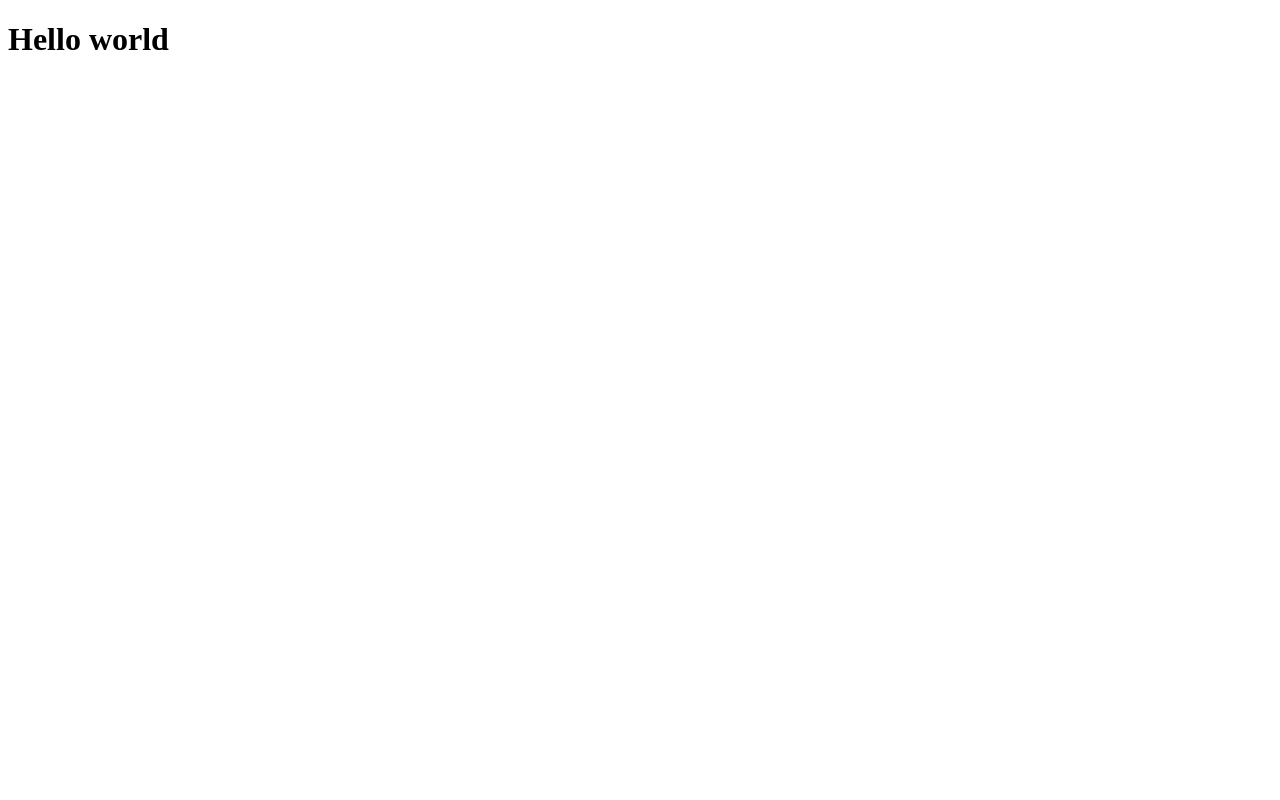
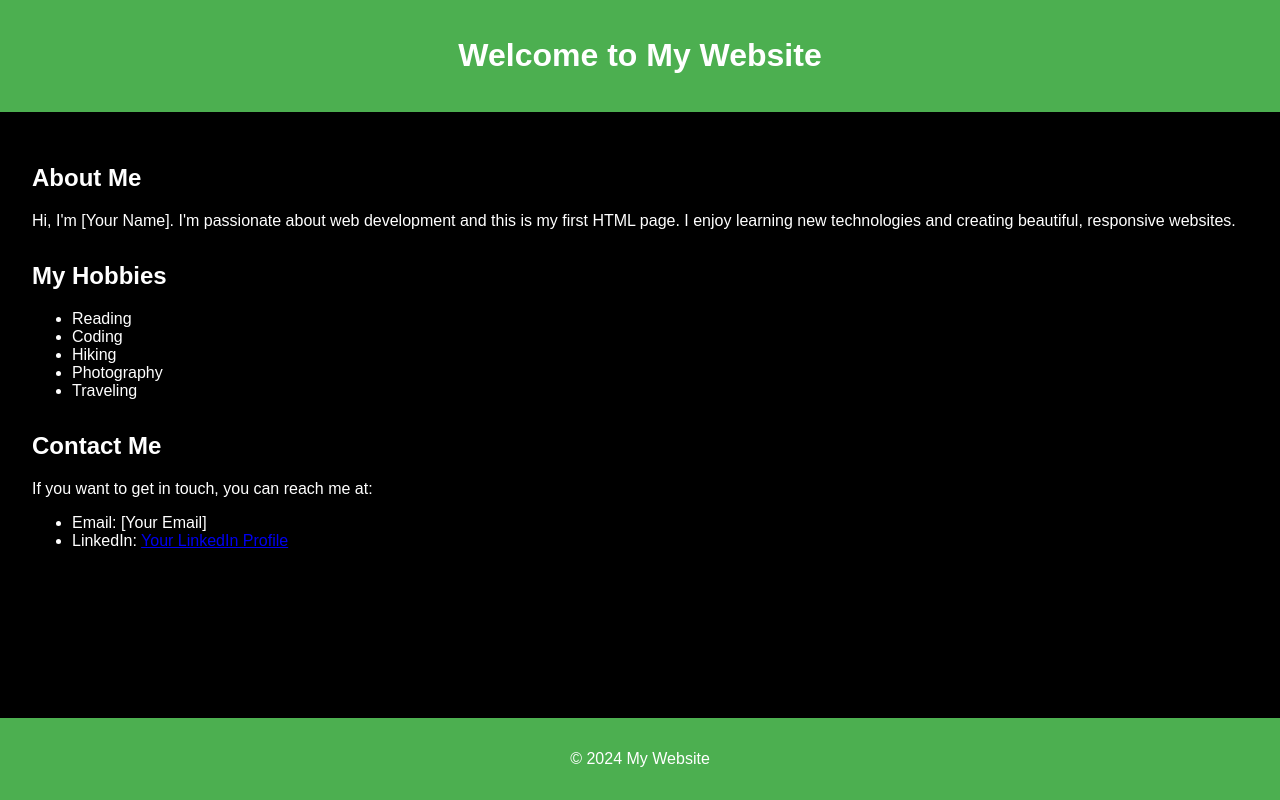
Before and after one commit to kartikgothwal/JS-mastery, a website: page index.html in a window 1280 px wide. Drawn offline with Linux system fonts and the light colour scheme.

Commit message:
dom and BOM

```diff
--- /dev/null
+++ b/DOM/index.js
@@ -0,0 +1 @@
+console.log(document.children[0].children)
--- /dev/null
+++ b/DOM/selecting-HTML_elements/index.js
@@ -0,0 +1,3 @@
+// by tagname
+//it returns an HTML collection
+console.log(document.getElementsByTagName("div")[1])
--- a/index.html
+++ b/index.html
@@ -3,11 +3,76 @@
 <head>
     <meta charset="UTF-8">
     <meta name="viewport" content="width=device-width, initial-scale=1.0">
-    <title>Learning</title>
-
+    <title>My First HTML Page</title>
+    <style>
+        body {
+            font-family: Arial, sans-serif;
+            background-color: #000000;
+            color: white;
+            margin: 0;
+            padding: 0;
+        }
+        header {
+            background-color: #4CAF50;
+            color: white;
+            text-align: center;
+            padding: 1em 0;
+        }
+        main {
+            padding: 2em;
+        }
+        footer {
+            background-color: #4CAF50;
+            color: white;
+            text-align: center;
+            padding: 1em 0;
+            position: fixed;
+            width: 100%;
+            bottom: 0;
+        }
+        .content-section {
+            margin-bottom: 2em;
+            color: white;
+        }
+    </style>
 </head>
 <body>
-    <h1>Hello world</h1>
+
+<header>
+    <h1>Welcome to My Website</h1>
+</header>
+
+<main>
+    <div class="content-section">
+        <h2>About Me</h2>
+        <p>Hi, I'm [Your Name]. I'm passionate about web development and this is my first HTML page. I enjoy learning new technologies and creating beautiful, responsive websites.</p>
+    </div>
+
+    <div class="content-section">
+        <h2>My Hobbies</h2>
+        <ul>
+            <li>Reading</li>
+            <li>Coding</li>
+            <li>Hiking</li>
+            <li>Photography</li>
+            <li>Traveling</li>
+        </ul>
+    </div>
+
+    <div class="content-section">
+        <h2>Contact Me</h2>
+        <p>If you want to get in touch, you can reach me at:</p>
+        <ul>
+            <li>Email: [Your Email]</li>
+            <li>LinkedIn: <a href="https://www.linkedin.com/in/your-profile" target="_blank">Your LinkedIn Profile</a></li>
+        </ul>
+    </div>
+</main>
+
+<footer>
+    <p>&copy; 2024 My Website</p>
+</footer>
+
 </body>
- <script src="/destructuring.js"></script>
+<script src="./DOM/selecting-HTML_elements/index.js"></script>
 </html>
```
Also changed, not shown: BOM/window-object.js (added, +8 -0 lines). Lines whose indentation alone changed are shown as unchanged.
